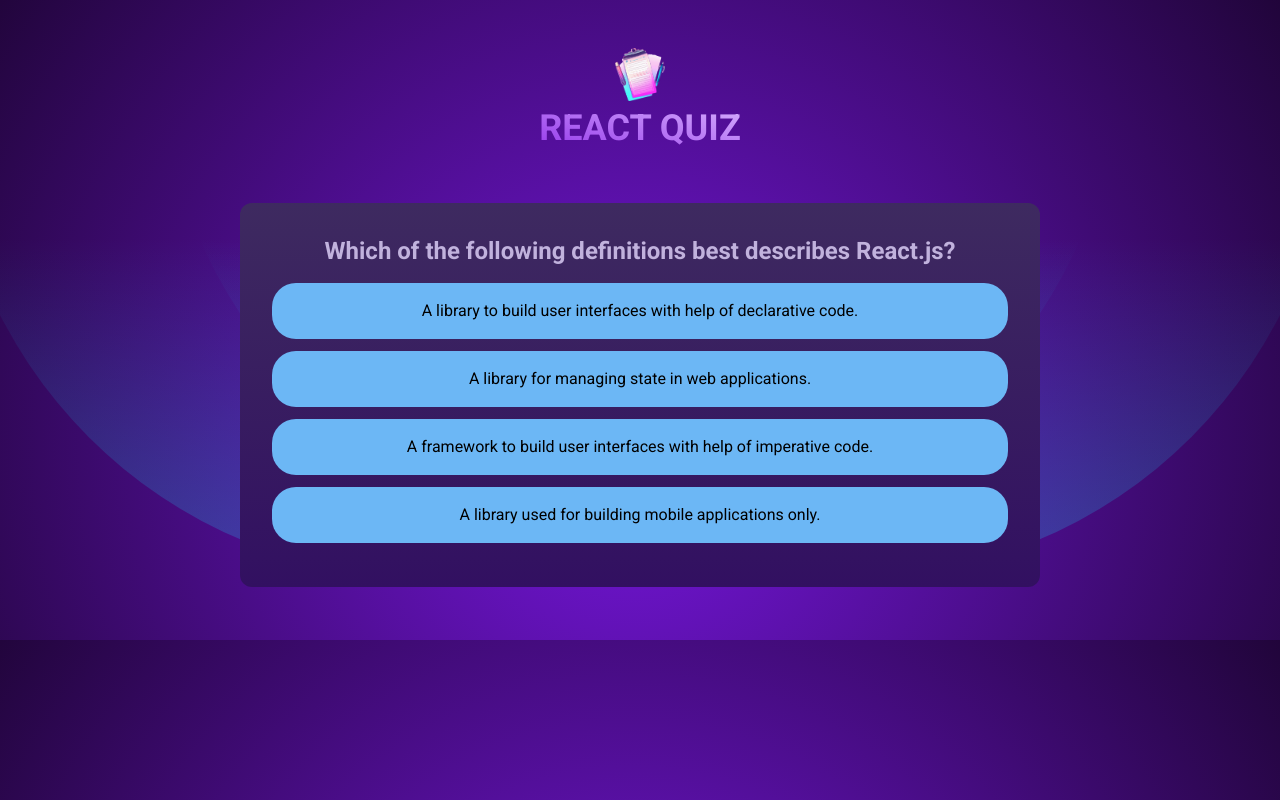
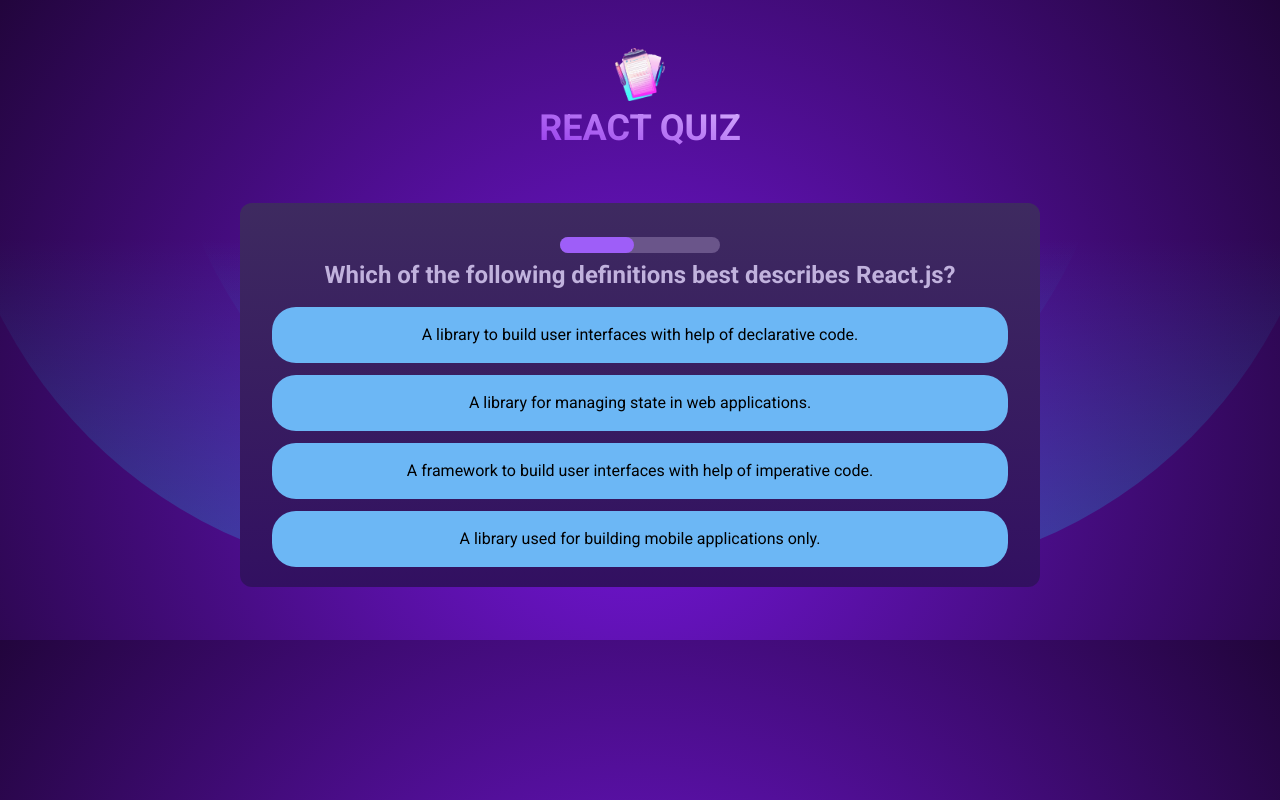
Before and after one commit to evelyntavares/quiz-app-react, a React (Vite) app: page / in a window 1280 px wide. Built offline with nearby package versions, Linux system fonts and the light colour scheme.

Commit message:
Adding Timer component to questions

```diff
--- a/src/components/Question.jsx
+++ b/src/components/Question.jsx
@@ -1,11 +1,19 @@
 import Answers from './Answers';
 import QUESTION from '../questions.js';
+import Timer from './Timer.jsx';
+
+const TIMEOUT = 10000;
 
 export default function Question({ questionIndex, onSelectAnswer }) {
   const question = QUESTION[questionIndex];
 
   return (
     <div>
+      <Timer
+        key={questionIndex}
+        timeout={TIMEOUT}
+        onTimeout={() => onSelectAnswer(null)}
+      />
       <h2 className="font-roboto text-2xl text-[#c1b2dd] font-bold mb-4 gap-4">
         {question.text}
       </h2>
--- a/src/components/Quiz.jsx
+++ b/src/components/Quiz.jsx
@@ -1,15 +1,26 @@
-import { useState } from 'react';
+import { useState, useCallback } from 'react';
 import Question from './Question';
+import QUESTIONS from '../questions';
+import Summary from './Summary';
 
 export default function Quiz() {
   const [userAnswers, setUserAnswers] = useState([]);
 
   const activeQuestionIndex = userAnswers.length;
 
-  function handleSelectAnswer(selectedAnswer) {
+  const handleSelectAnswer = useCallback(function handleSelectAnswer(
+    selectedAnswer
+  ) {
     setUserAnswers((previousAnswer) => {
       return [...previousAnswer, selectedAnswer];
     });
+  },
+  []);
+
+  const isQuizCompleted = activeQuestionIndex === QUESTIONS.length;
+
+  if (isQuizCompleted) {
+    return <Summary userAnswers={userAnswers} />;
   }
 
   return (
--- /dev/null
+++ b/src/components/Timer.jsx
@@ -0,0 +1,36 @@
+import { useEffect, useState } from 'react';
+
+export default function Timer({ timeout, onTimeout }) {
+  const [remainingTime, setRemainingTime] = useState(timeout);
+
+  useEffect(() => {
+    console.log('setting timeout');
+
+    const timer = setTimeout(onTimeout, timeout);
+
+    return () => {
+      clearTimeout(timer);
+    };
+  }, [timeout, onTimeout]);
+
+  useEffect(() => {
+    console.log('setting interval');
+    const interval = setInterval(() => {
+      setRemainingTime((previousRemainingTime) => previousRemainingTime - 100);
+    }, 100);
+
+    return () => {
+      clearInterval(interval);
+    };
+  }, []);
+
+  return (
+    <progress
+      id="question-timer"
+      value={remainingTime}
+      max={timeout}
+      className="[&::-webkit-progress-bar]:rounded-lg [&::-webkit-progress-value]:rounded-lg   [&::-webkit-progress-bar]:bg-[#6a558a]
+      [&::-webkit-progress-value]:bg-[#9e5ef8]"
+    />
+  );
+}
```
